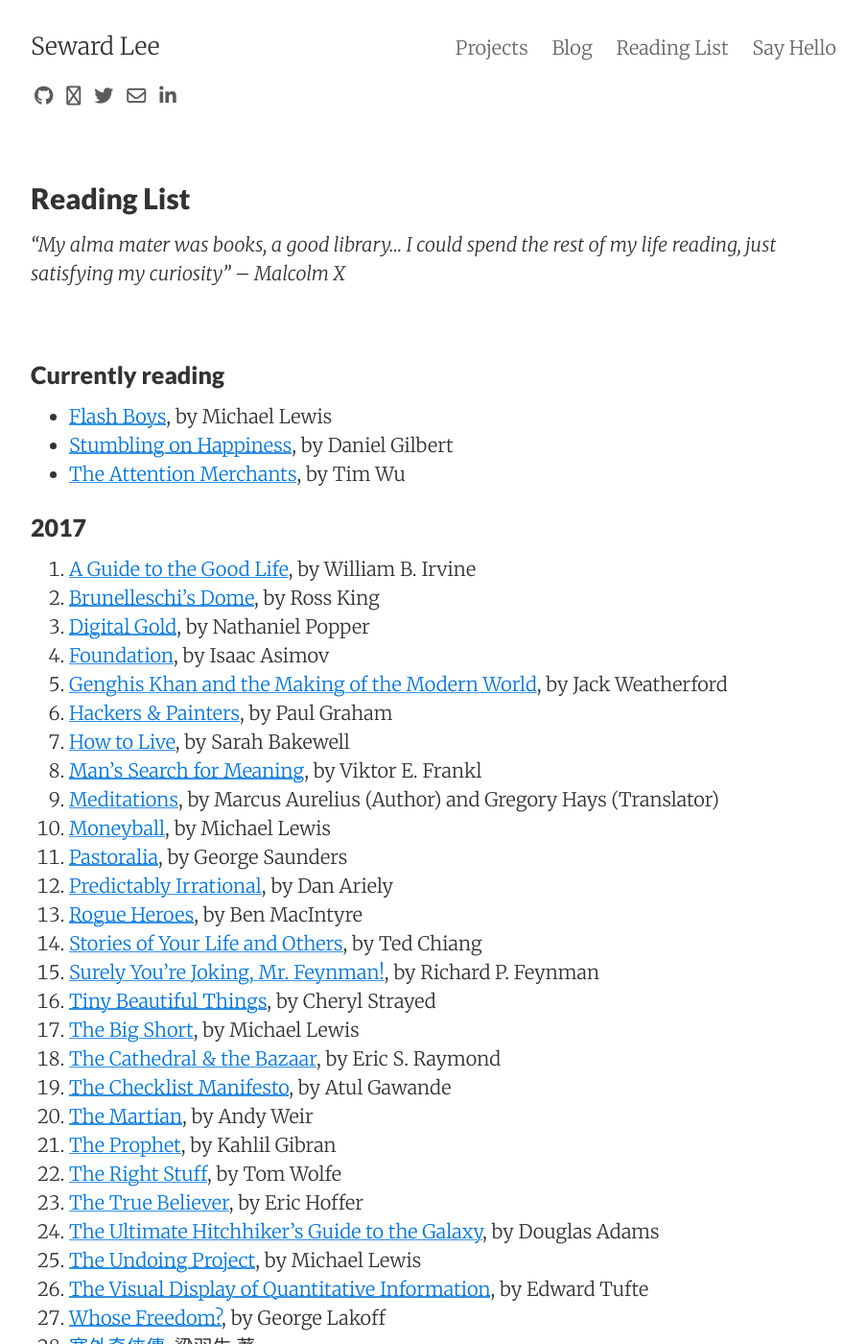
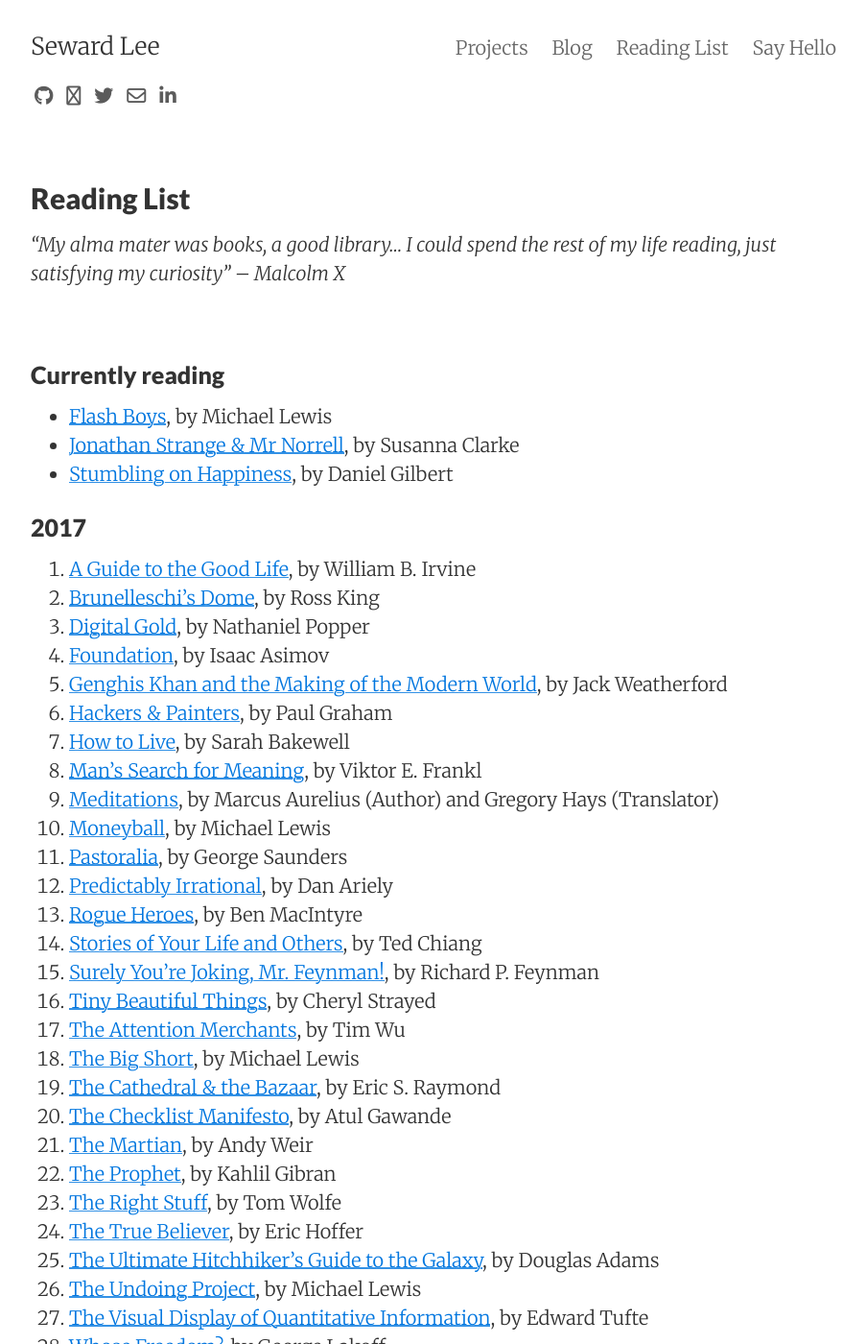
Before and after one commit to sewardlee337/sewardlee337.github.io, a Jekyll site: the page built from readinglist.md, in a window 1280 px wide and 1400 px high. Shown: the whole window at 96% size, without its empty margins (188-1091 px from the left). Built offline with Jekyll 4.4.1, drawn with Linux system fonts in a browser that asks for light colours; nearby versions of some CDN libraries.

Commit message:
Update reading list

```diff
--- a/readinglist.md
+++ b/readinglist.md
@@ -13,8 +13,8 @@
 ### Currently reading
 
 * [Flash Boys](https://www.amazon.com/Flash-Boys-Wall-Street-Revolt-ebook/dp/B00HVJB4VM/ref=sr_1_1?ie=UTF8&qid=1502054652&sr=8-1&keywords=flash+boys), by Michael Lewis
+* [Jonathan Strange & Mr Norrell](https://www.amazon.com/Jonathan-Strange-Norrell-Susanna-Clarke-ebook/dp/B003RRXXMA/ref=sr_1_1?ie=UTF8&qid=1503251720&sr=8-1&keywords=jonathan+strange+mr+norrell), by Susanna Clarke
 * [Stumbling on Happiness](https://www.amazon.com/Stumbling-Happiness-Daniel-Gilbert-ebook/dp/B000GCFW0A/ref=sr_1_1?ie=UTF8&qid=1502042514&sr=8-1&keywords=stumbling+upon+happiness), by Daniel Gilbert
-* [The Attention Merchants](https://www.amazon.com/Attention-Merchants-Scramble-Inside-Heads-ebook/dp/B01AEPSWB4/ref=sr_1_1?ie=UTF8&qid=1502057399&sr=8-1&keywords=tim+wu), by Tim Wu
 
 
 ### 2017
@@ -35,6 +35,7 @@
 1. [Stories of Your Life and Others](https://www.amazon.com/Stories-Your-Life-Others-Chiang-ebook/dp/B0048EKOP0/ref=sr_1_1?ie=UTF8&qid=1500607396&sr=8-1&keywords=stories+of+your+life), by Ted Chiang
 1. [Surely You're Joking, Mr. Feynman!](https://www.amazon.com/Surely-Youre-Joking-Mr-Feynman-ebook/dp/B003V1WXKU/ref=sr_1_1?s=digital-text&ie=UTF8&qid=1500163588&sr=1-1&keywords=surely+you%27re+joking+mr.+feynman), by Richard P. Feynman
 1. [Tiny Beautiful Things](https://www.amazon.com/Tiny-Beautiful-Things-Advice-Sugar-ebook/dp/B005V2DUP4/ref=sr_1_1?s=digital-text&ie=UTF8&qid=1500163777&sr=1-1&keywords=tiny+beautiful+things), by Cheryl Strayed
+1. [The Attention Merchants](https://www.amazon.com/Attention-Merchants-Scramble-Inside-Heads-ebook/dp/B01AEPSWB4/ref=sr_1_1?ie=UTF8&qid=1502057399&sr=8-1&keywords=tim+wu), by Tim Wu
 1. [The Big Short](https://www.amazon.com/Big-Short-Inside-Doomsday-Machine-ebook/dp/B003LSTK8G/ref=pd_sim_351_1?_encoding=UTF8&psc=1&refRID=264087XKEHZVB040WGN5), by Michael Lewis
 1. [The Cathedral & the Bazaar](https://www.amazon.com/Cathedral-Bazaar-Musings-Accidental-Revolutionary-ebook/dp/B0026OR3LM/ref=sr_1_1?ie=UTF8&qid=1500271243&sr=8-1&keywords=the+cathedral+and+the+bazaar), by Eric S. Raymond
 1. [The Checklist Manifesto](https://www.amazon.com/Checklist-Manifesto-How-Things-Right-ebook/dp/B0030V0PEW/ref=sr_1_1?s=digital-text&ie=UTF8&qid=1500162593&sr=1-1&keywords=the+checklist+manifesto), by Atul Gawande
```
